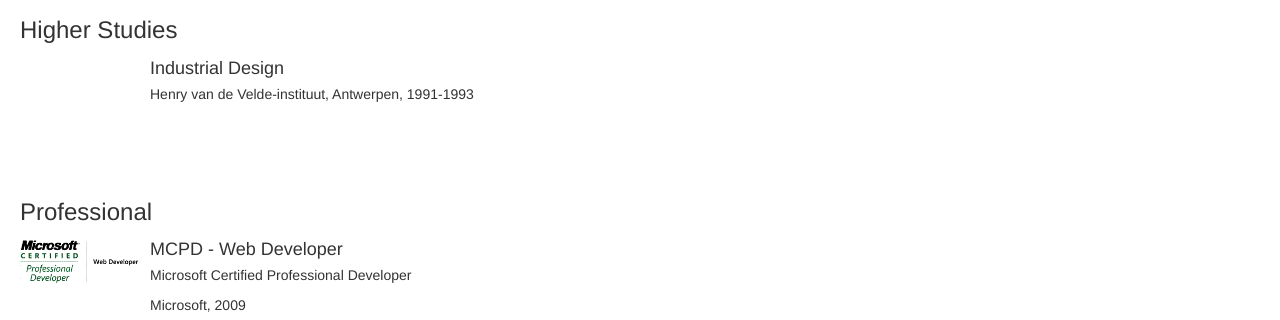
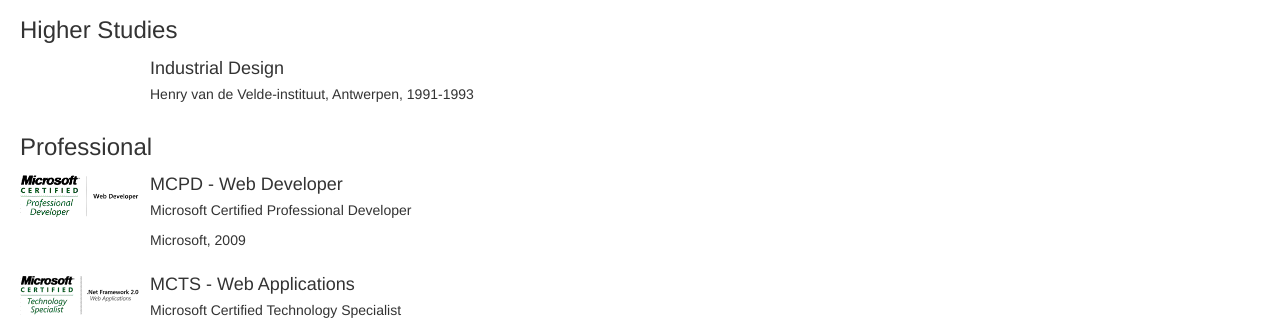
Before and after one commit to MarkLiekens/ProfessionalWebsite, a plain HTML site: page DiplomasCertificates.html in a window 1280 px wide. Shown: the part 506-826 px from the top of the page. Drawn offline with Linux system fonts and the light colour scheme.

Commit message:
Fix Industrial design image size

```diff
--- a/DiplomasCertificates.html
+++ b/DiplomasCertificates.html
@@ -63,7 +63,7 @@
         <h3>Higher Studies</h3>
         <div class="media">
             <a class="pull-left" href="#">
-                <img class="media-object" width="120px" src="Content/images/WhiteSpace.jpg" alt="">
+                <img class="media-object" width="120px" height="20px" src="Content/images/WhiteSpace.jpg" alt="">
             </a>
             <div class="media-body">
                 <h4 class="media-heading">Industrial Design</h4>
```
